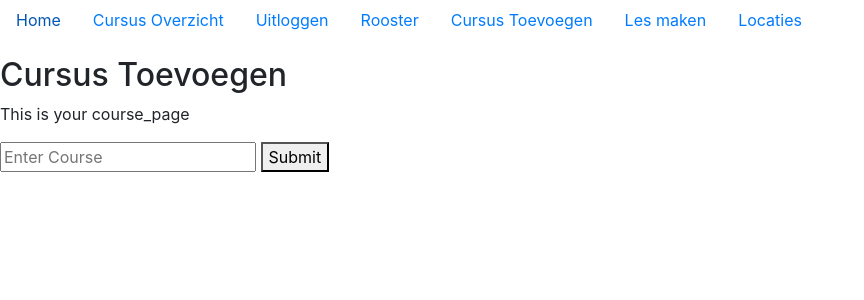
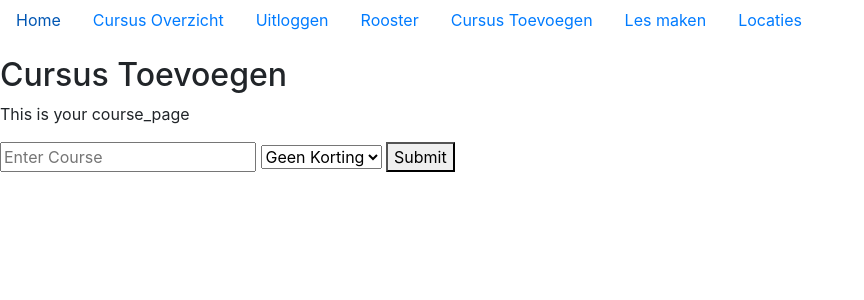
Before and after one commit to Yi-Star32/cursussysteem, a Flask app: page /cursus_toevoegen in a window 1280 px wide. Shown: the top 300 px of the page, without its empty margins (0-864 px from the left). Run offline with Flask 3, Linux system fonts and the light colour scheme; a user stored in the database is signed in; some libraries are stand-ins or nearby versions.

Commit message:
korting_works

```diff
--- a/app.py
+++ b/app.py
@@ -19,6 +19,7 @@ def admin_dashboard():
 @app.route("/cursus_overzicht", methods=["GET", "POST"])
 def cursus_overzicht():
     form = RegistrationForm()
+
     if request.method == "POST":
         # Haal de lijst van aangevinkte cursussen op
         geselecteerde_cursussen = request.form.getlist("cursussen")
@@ -41,8 +42,10 @@ def cursus_overzicht():
 
     # Haal alle cursussen op voor weergave
     cursussen = db.session.query(Cursus.cursus).all()
+    kortingen = db.session.query(Cursus.korting).all()
     cursussen = [name[0] for name in cursussen]  # Converteer naar een lijst van cursusnamen
-    return render_template("account/cursus_overzicht.html", cursussen=cursussen,form=form)
+    kortingen = [name[0] for name in kortingen]
+    return render_template("account/cursus_overzicht.html", cursussen=cursussen,form=form, kortingen=kortingen)
 
 
 @app.route('/rooster')
@@ -181,18 +184,21 @@ def les_maken():
 @app.route("/cursus_toevoegen", methods=["GET", "POST"])
 @login_required
 def cursus_toevoegen():
+    kortingen = ["Geen Korting", "5%", "10%", "15%", "20%", "50%", "100%"]
     if current_user.role != 'docent':
         flash('Toegang geweigerd: alleen docenten hebben toegang.')
         return redirect(url_for('home'))
     if request.method == "POST":
         cursusnaam = request.form["cursusnaam"]
+        korting=request.form["korting"]
         if cursusnaam:
-            new_cursus = Cursus(cursus=cursusnaam)
+            new_cursus = Cursus(cursus=cursusnaam, korting=korting)
             db.session.add(new_cursus)
             db.session.commit()
         flash(f"Cursus toegevoegd: {cursusnaam}!")
         return redirect(url_for('home'))
-    return render_template("admin/cursus_toevoegen.html")
+    return render_template("admin/cursus_toevoegen.html",
+                           kortingen=kortingen)
 
 
 @app.route("/locaties", methods=["GET", "POST"])
--- a/mijnproject/__init__.py
+++ b/mijnproject/__init__.py
@@ -8,6 +8,9 @@ from flask_login import LoginManager
 login_manager = LoginManager()
 
 app = Flask(__name__)
+
+# Voeg zip toe aan de Jinja2-omgeving
+app.jinja_env.globals.update(zip=zip)
 
 # Vaak worden deze coderegels in een apart config.py-bestand ondergebracht
 app.config['SECRET_KEY'] = 'mijngeheimesleutel'
--- a/mijnproject/models.py
+++ b/mijnproject/models.py
@@ -34,6 +34,7 @@ class Cursus(db.Model):
     __tablename__ = 'cursus'
     id = db.Column(db.Integer, primary_key=True)  # Eerste kolom: Auto-increment ID
     cursus = db.Column(db.String(20), nullable=False)
+    korting = db.Column(db.String(20), nullable=False)
 
 
     def __repr__(self):
--- a/mijnproject/templates/admin/cursus_toevoegen.html
+++ b/mijnproject/templates/admin/cursus_toevoegen.html
@@ -7,6 +7,11 @@
     <p>This is your course_page</p>
     <form method="post">
         <input type="text" name="cursusnaam" placeholder="Enter Course">
+        <select name="korting" required>
+            {% for korting in kortingen %}
+            <option value="{{ korting }}">{{ korting }}</option>
+            {% endfor %}
+        </select>
         <button type="submit">Submit</button>
     </form>
 {%endblock%}
```
Also changed, not shown: migrations/versions/181eb04d3ec3_update_models_py_schema.py (added, +32 -0 lines), mijnproject/templates/account/cursus_overzicht.html (+7 -6 lines), mijnproject/data.sqlite.
